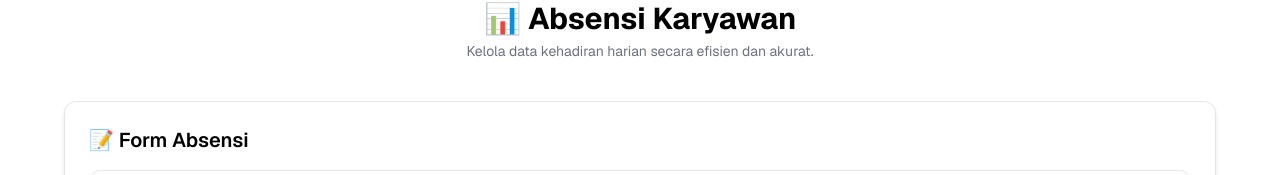
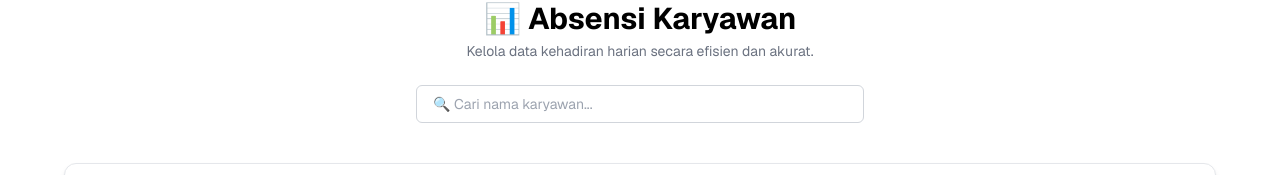
Before and after one commit to ghazwanz/attendance, a Next.js app: page /protected/attendances in a window 1280 px wide. Shown: the part 123-298 px from the top of the page. Built offline with nearby package versions, Linux system fonts and the light colour scheme; no server answers; the database is empty.

Commit message:
menambahkan search

```diff
--- a/app/protected/attendances/page.tsx
+++ b/app/protected/attendances/page.tsx
@@ -8,11 +8,12 @@ import UpdateForm from "./UpdateForm";
 export default function Page() {
   const supabase = createClient();
   const [data, setData] = useState<any[]>([]);
+  const [searchTerm, setSearchTerm] = useState(""); // 🆕 Untuk search
   const [selected, setSelected] = useState<any | null>(null);
   const [checkoutItem, setCheckoutItem] = useState<any | null>(null);
   const [deleteItem, setDeleteItem] = useState<any | null>(null);
   const [successMessage, setSuccessMessage] = useState<string | null>(null);
-  const [checkoutError, setCheckoutError] = useState<string | null>(null); // 🆕
+  const [checkoutError, setCheckoutError] = useState<string | null>(null);
 
   const fetchData = async () => {
     const { data, error } = await supabase
@@ -29,6 +30,10 @@ export default function Page() {
     setSuccessMessage(message);
     setTimeout(() => setSuccessMessage(null), 3000);
   };
+
+  const filteredData = data.filter((item) =>
+    item.users?.name?.toLowerCase().includes(searchTerm.toLowerCase())
+  );
 
   return (
     <div className="min-h-screen py-10 px-4 bg-white dark:bg-slate-900 text-black dark:text-white transition-colors">
@@ -49,6 +54,17 @@ export default function Page() {
           <p className="text-sm text-gray-500 dark:text-gray-400">
             Kelola data kehadiran harian secara efisien dan akurat.
           </p>
+
+          {/* 🔍 Input Search */}
+          <div className="mt-6 max-w-md mx-auto">
+            <input
+              type="text"
+              placeholder="🔍 Cari nama karyawan..."
+              className="w-full px-4 py-2 text-sm border border-gray-300 dark:border-slate-600 rounded-md bg-white dark:bg-slate-800 text-black dark:text-white focus:outline-none focus:ring-2 focus:ring-blue-500"
+              value={searchTerm}
+              onChange={(e) => setSearchTerm(e.target.value)}
+            />
+          </div>
         </div>
 
         {/* Form Absensi */}
@@ -80,14 +96,14 @@ export default function Page() {
                 </tr>
               </thead>
               <tbody>
-                {data.length === 0 ? (
+                {filteredData.length === 0 ? (
                   <tr>
                     <td colSpan={8} className="text-center py-8 text-gray-500 dark:text-gray-400">
                       🚫 Tidak ada absensi.
                     </td>
                   </tr>
                 ) : (
-                  data.map((item, i) => (
+                  filteredData.map((item, i) => (
                     <tr
                       key={item.id}
                       className={`transition duration-150 ${i % 2 === 0
@@ -128,7 +144,7 @@ export default function Page() {
                           <button
                             onClick={() => {
                               setCheckoutItem(item);
-                              setCheckoutError(null); // reset error saat buka modal
+                              setCheckoutError(null);
                             }}
                             className="inline-flex items-center gap-1 bg-green-600 hover:bg-green-700 text-white px-3 py-1 rounded-full text-xs font-semibold shadow"
                           >
```
